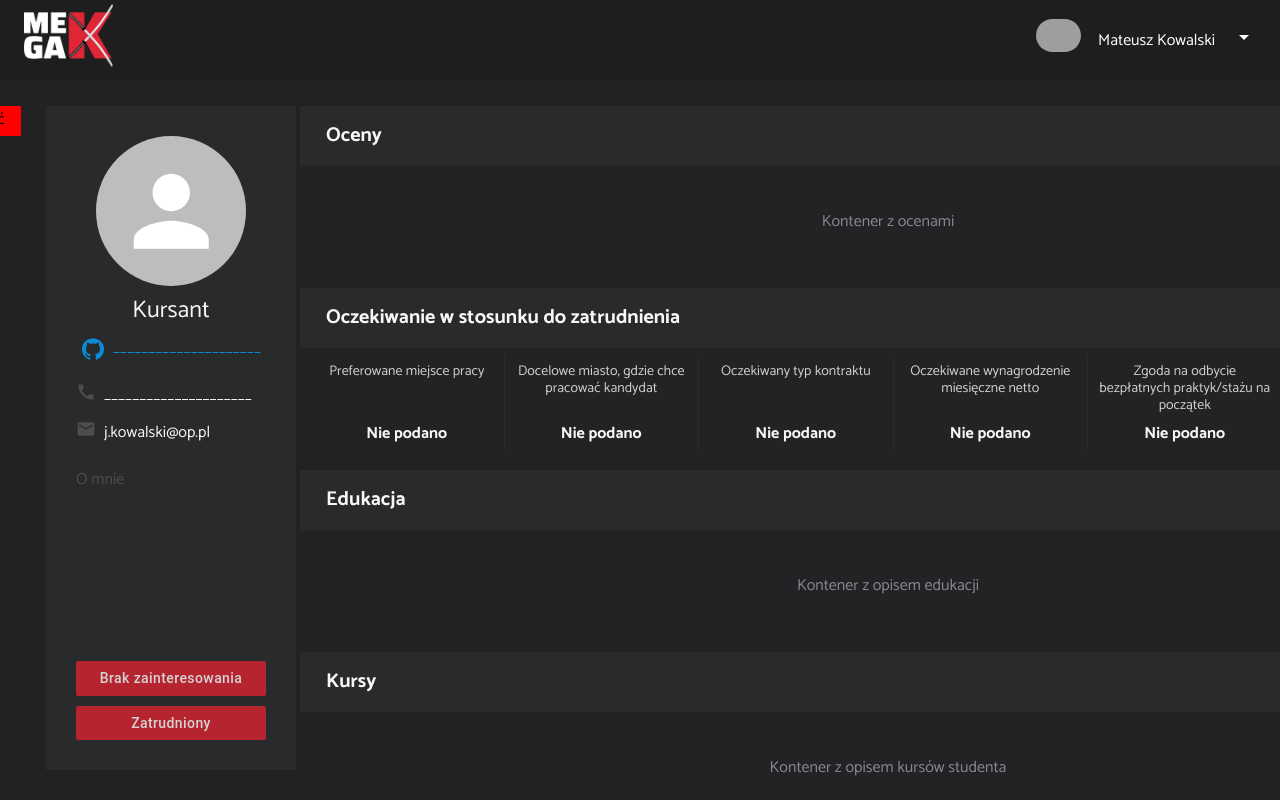
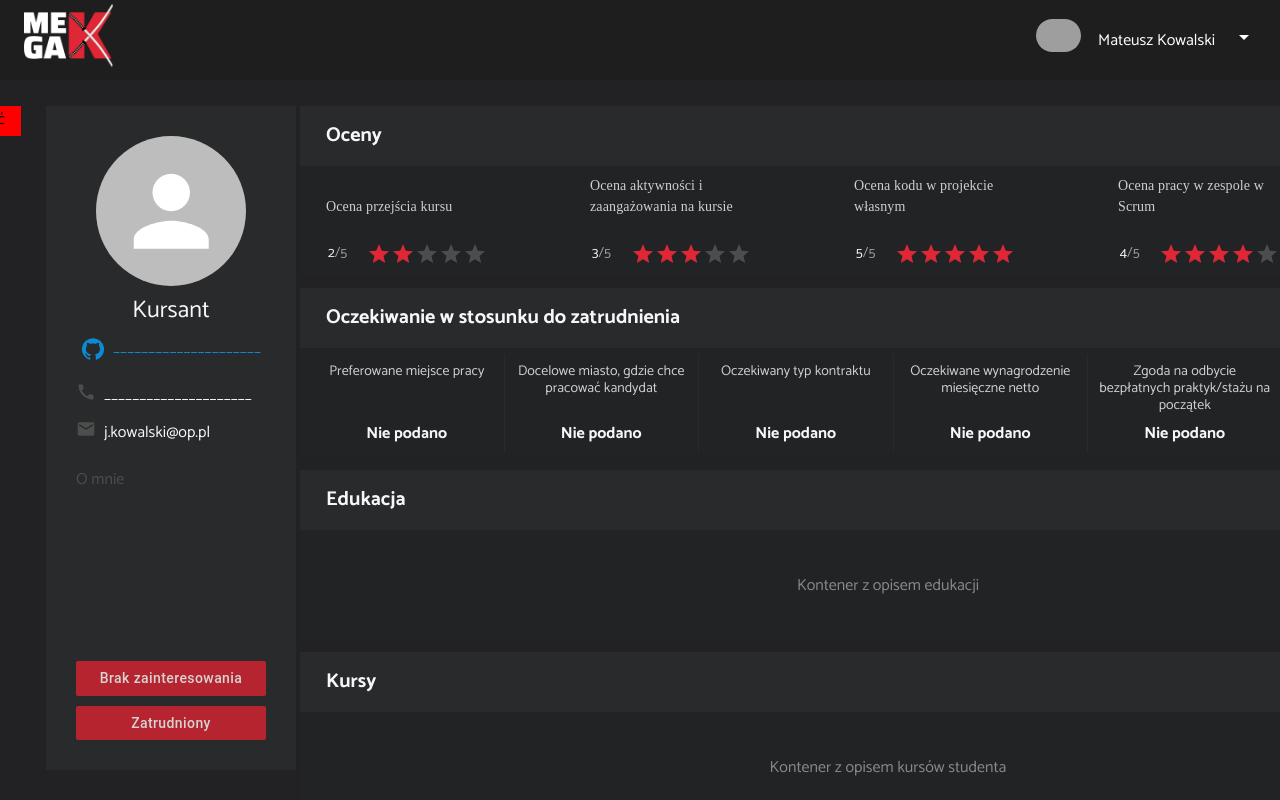
Before and after one commit to patrycja-dev41171/megak-headhunter-6-frontend, a React (Create React App) app: page /hr/student-profile/1 in a window 1280 px wide. Shown: the top 800 px of the page. Built offline with nearby package versions, Linux system fonts and the light colour scheme; grey boxes are pictures that could not be loaded.

Commit message:
Added StudentGrades component to layout.

```diff
--- a/src/components/HrStudentProfileBox/HrStudentProfileBox.tsx
+++ b/src/components/HrStudentProfileBox/HrStudentProfileBox.tsx
@@ -5,6 +5,7 @@ import { StudentExpectations } from '../StudentExpectations/StudentExpectations'
 import './HrStudentProfileBox.css';
 import '../../styles/stylesForLayouts.css';
 import { SidebarStudent } from '../Sidebars/SidebarStudent';
+import { StudentGrades } from '../StudentGrades/StudentGrades';
 
 export const HrStudentProfileBox = () => {
   return (
@@ -36,7 +37,9 @@ export const HrStudentProfileBox = () => {
             }}>
             <h3 className="layouts_subtitle">Oceny</h3>
             <div className="layouts_line">
-              <div className="layouts_gradesContent displayCenter">Kontener z ocenami</div>
+              <div className="layouts_gradesContent displayCenter">
+                <StudentGrades />
+              </div>
             </div>
             <h3 className="layouts_subtitle">Oczekiwanie w stosunku do zatrudnienia</h3>
             <div className="layouts_line">
```
